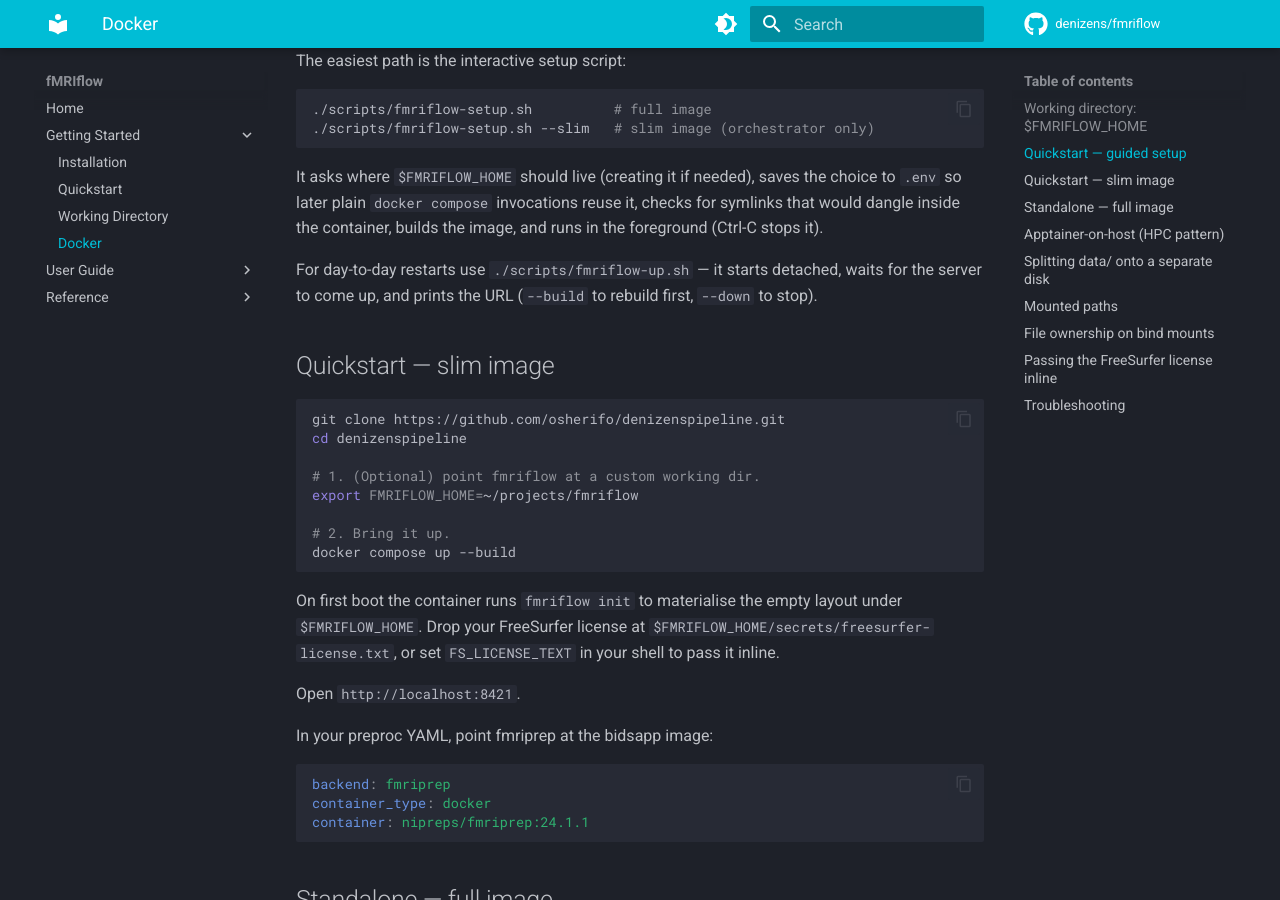
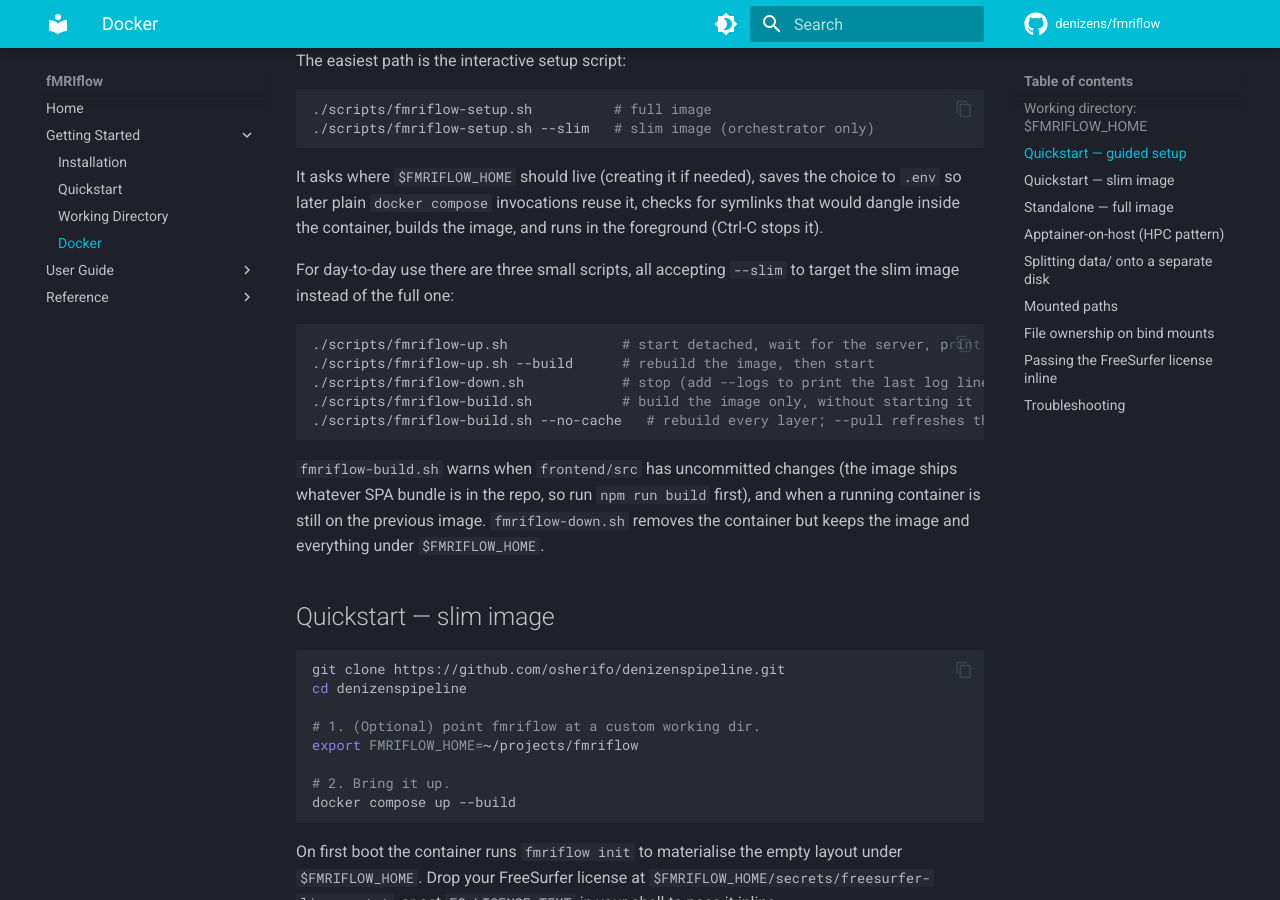
Before and after one commit to osherifo/denizenspipeline, an MkDocs documentation site: the page built from docs/guide/docker.md, in a window 1280 px wide and 900 px high, scrolled down 950 px. Built offline with MkDocs 1.6.1 and Material for MkDocs 9.7.7, drawn with Linux system fonts in a browser that asks for light colours; comment, search, counter and statistics services are not loaded.

Commit message:
feat(scripts): add fmriflow-down and fmriflow-build docker scripts
fmriflow-down.sh stops and removes the container (keeps image and
home); --logs prints the tail first. fmriflow-build.sh builds the image
without starting it (--no-cache, --pull), warns about uncommitted
frontend changes that would not be in the bundle, and about a running
container still on the previous image. fmriflow-up.sh --down delegates
to the new script. Docker guide updated.

Co-Authored-By: Claude Fable 5.1 <noreply@anthropic.com>
Claude-Session: https://claude.ai/code/session_01CTvGVHAfQGGuGRKnhsPPn7

````diff
--- a/docs/guide/docker.md
+++ b/docs/guide/docker.md
@@ -47,9 +47,23 @@ the choice to `.env` so later plain `docker compose` invocations reuse it,
 checks for symlinks that would dangle inside the container, builds the
 image, and runs in the foreground (Ctrl-C stops it).
 
-For day-to-day restarts use `./scripts/fmriflow-up.sh` — it starts
-detached, waits for the server to come up, and prints the URL
-(`--build` to rebuild first, `--down` to stop).
+For day-to-day use there are three small scripts, all accepting `--slim`
+to target the slim image instead of the full one:
+
+```bash
+./scripts/fmriflow-up.sh              # start detached, wait for the server, print the URL
+./scripts/fmriflow-up.sh --build      # rebuild the image, then start
+./scripts/fmriflow-down.sh            # stop (add --logs to print the last log lines first)
+./scripts/fmriflow-build.sh           # build the image only, without starting it
+./scripts/fmriflow-build.sh --no-cache   # rebuild every layer; --pull refreshes the base image
+```
+
+`fmriflow-build.sh` warns when `frontend/src` has uncommitted changes
+(the image ships whatever SPA bundle is in the repo, so run
+`npm run build` first), and when a running container is still on the
+previous image. `fmriflow-down.sh`
+removes the container but keeps the image and everything under
+`$FMRIFLOW_HOME`.
 
 ## Quickstart — slim image
 
````
Also changed, not shown: fmriflow/server/docs_site/guide/docker/index.html (+42 -31 lines), 4 other files.
